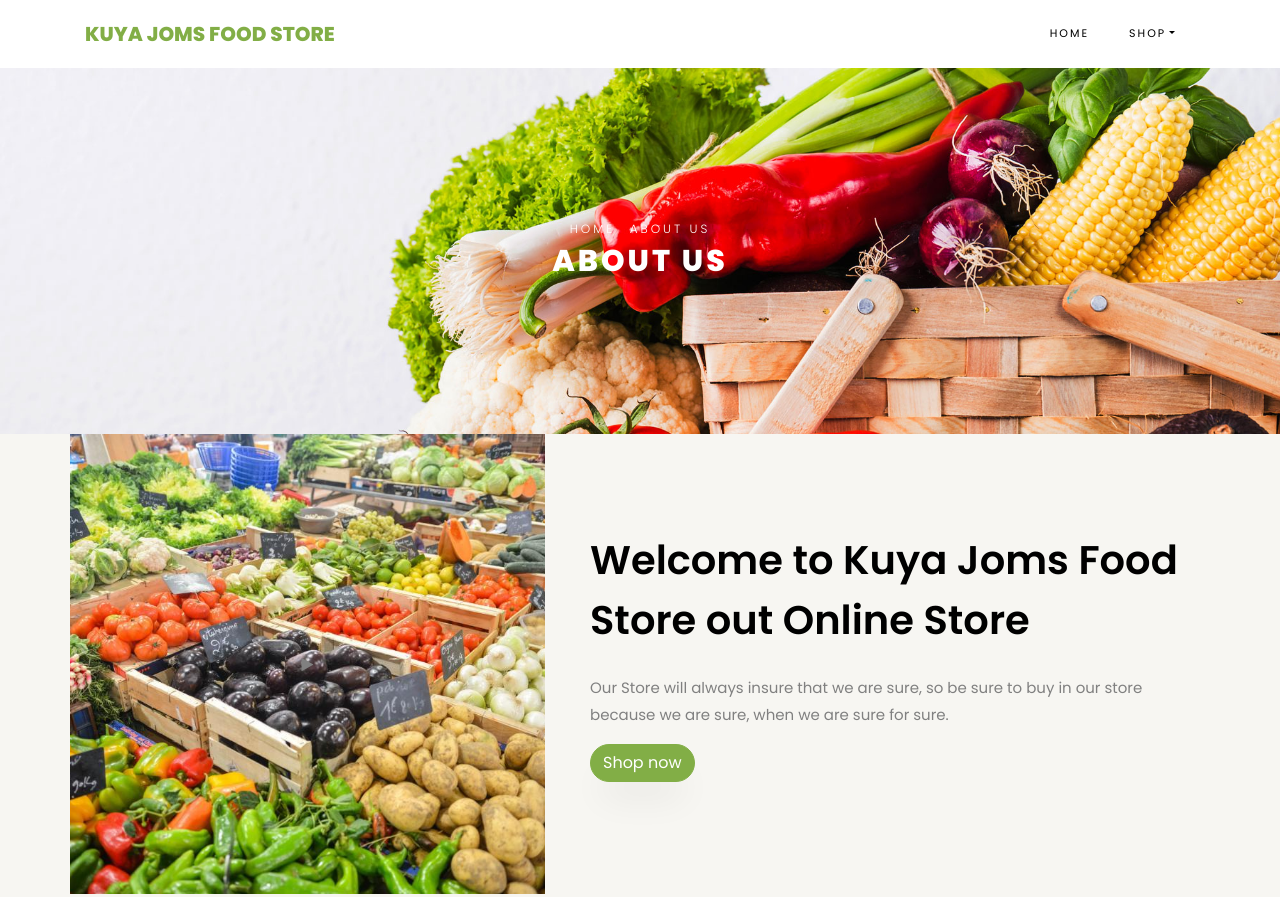
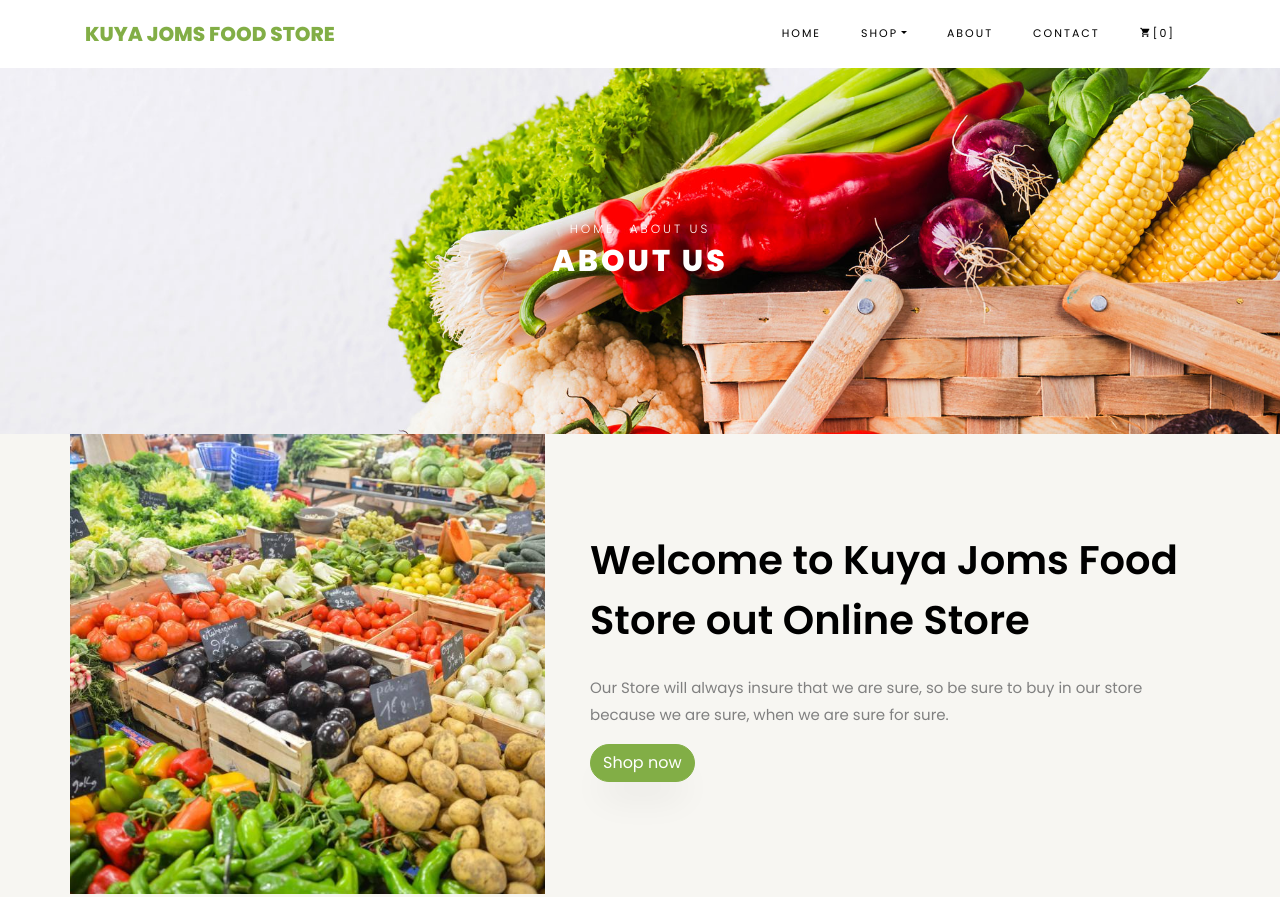
Before and after one commit to Sorsogon-State-University-Bulan-Campus/bsit-2-1-2022-grp-8-decano-et-al, a plain HTML site: page about.html in a window 1280 px wide. Shown: the top 897 px of the page. Drawn offline with Linux system fonts and the light colour scheme; some packages are replaced by stand-ins of ours; no server answers; files whose address does not match are found by name.

Commit message:
fix page links ( Amabell Manzanas)

```diff
--- a/about.html
+++ b/about.html
@@ -48,7 +48,10 @@
                 <a class="dropdown-item" href="checkout.html">Checkout</a>
               </div>
             </li>
-
+                      <li class="nav-item"><a href="about.html" class="nav-link">About</a></li>
+                      <li class="nav-item"><a href="contact.html" class="nav-link">Contact</a></li>
+                      <li class="nav-item cta cta-colored"><a href="cart.html" class="nav-link"><span
+                            class="icon-shopping_cart"></span>[0]</a></li>
 
 	        </ul>
 	      </div>
```
Also changed, not shown: cart.html (+4 -1 lines), checkout.html (+4 -1 lines), contact.html (+4 -1 lines), index.html (+4 -1 lines), shop.html (+4 -1 lines).
